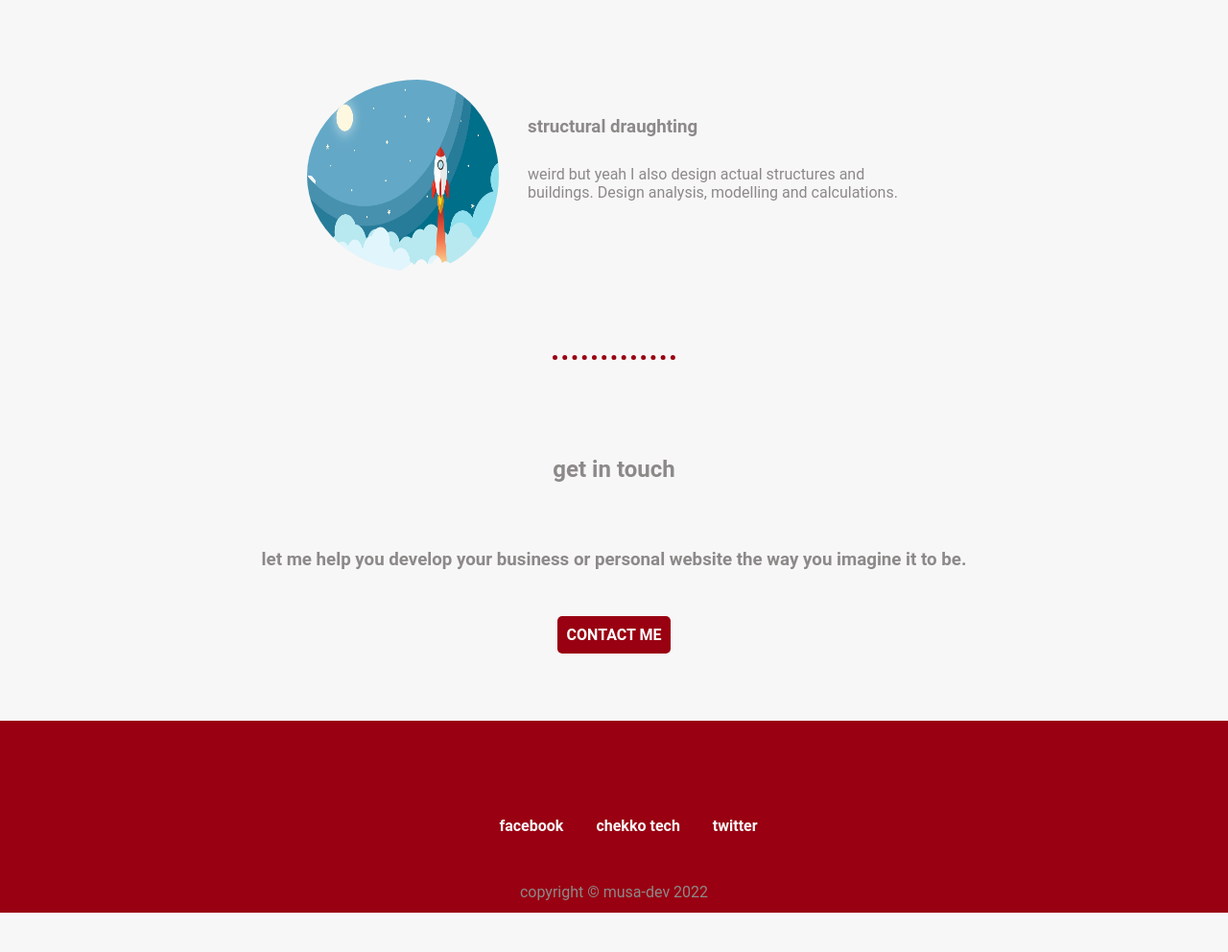
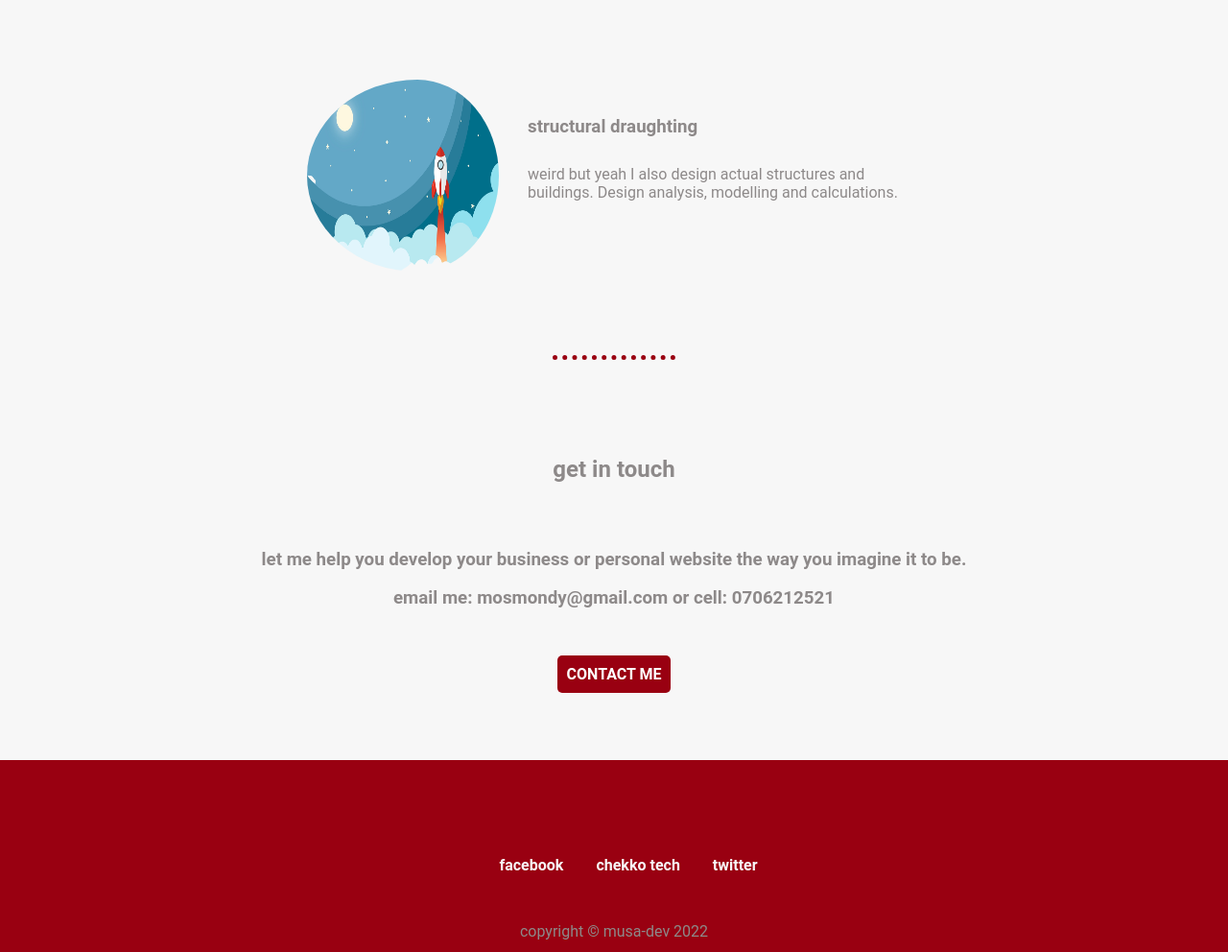
Before and after one commit to mosmondy/musa, a plain HTML site: page index.html in a window 1280 px wide. Shown: the part 1306-2298 px from the top of the page at 96% size. Before the commit the page ends 2257 px from the top, so only its background shows below. Drawn offline with Linux system fonts and the light colour scheme; files whose address does not match are found by name.

Commit message:
Update index.html

```diff
--- a/index.html
+++ b/index.html
@@ -86,6 +86,9 @@
             let me help you develop your business or personal website the way
             you imagine it to be.
           </h3>
+                                <h3>
+          email me: mosmondy@gmail.com or cell: 0706212521
+          </h3>
         </div>
         <a class="btn " href="mailto:kai.moses17@email.com ">CONTACT ME</a>
       </aside>
```
